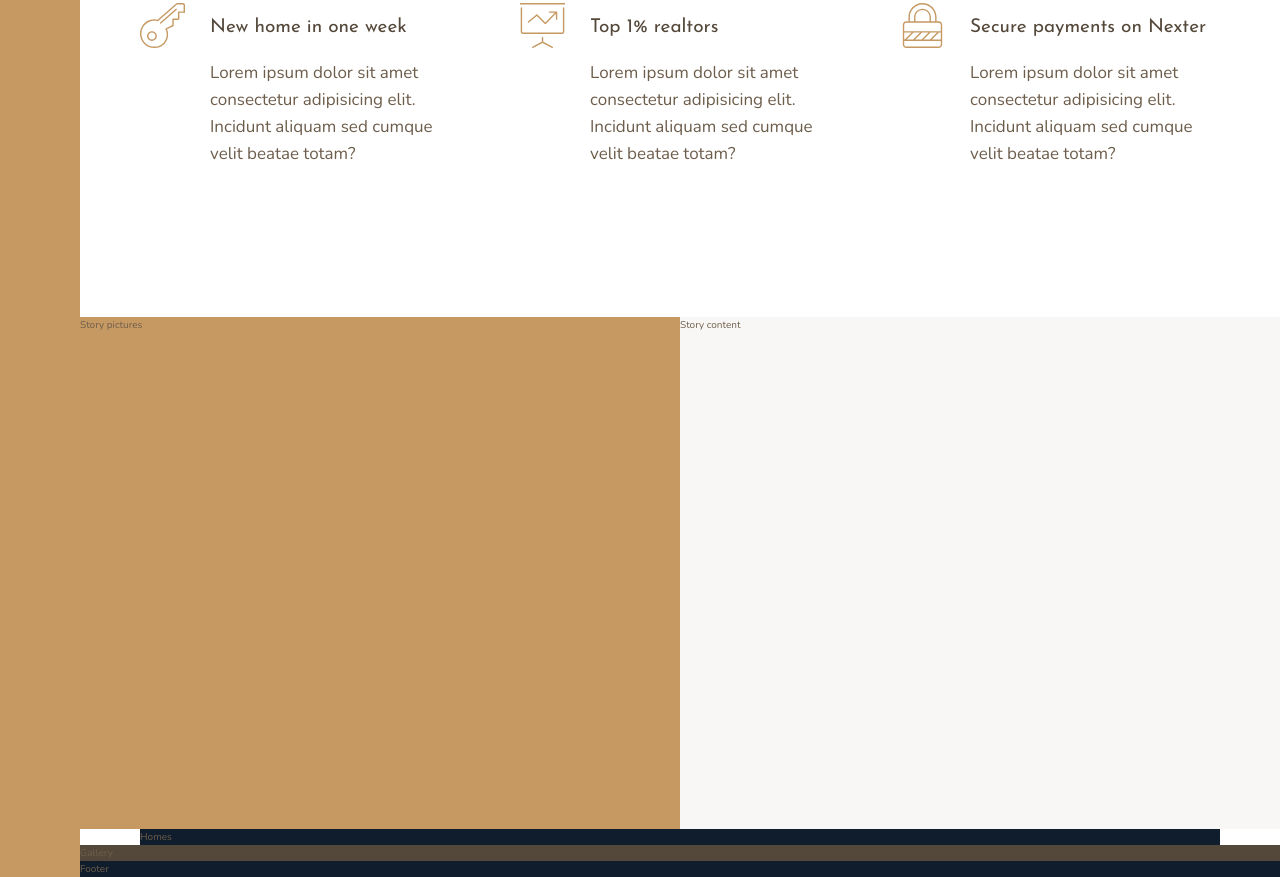
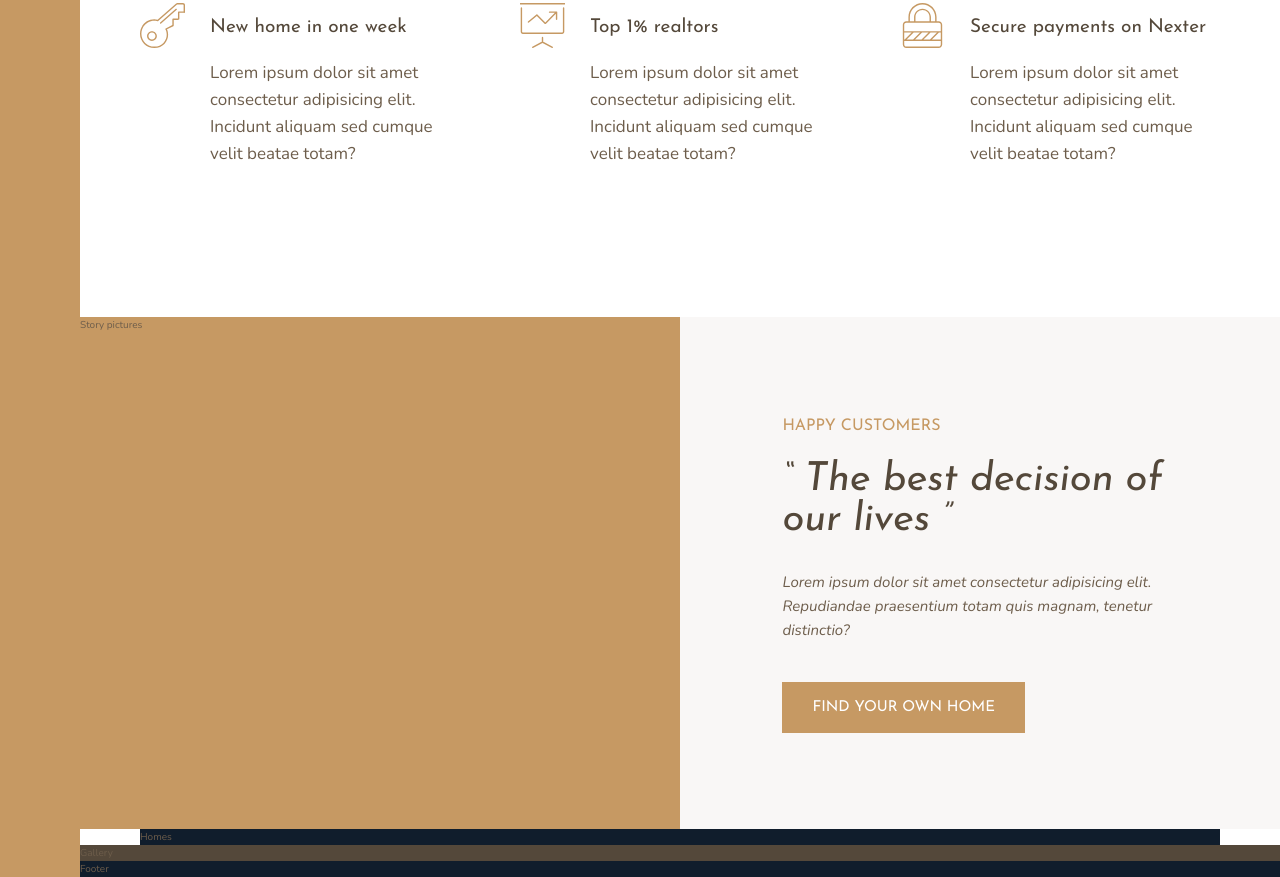
Before and after one commit to loxt/nexter, a website: page index.html in a window 1280 px wide. Shown: the part 991-1868 px from the top of the page. Drawn offline with nearby package versions, Linux system fonts and the light colour scheme.

Commit message:
chore: WIP story section

```diff
--- a/index.html
+++ b/index.html
@@ -41,14 +41,16 @@
           <use xlink:href="img/sprite.svg#icon-trophy"></use>
         </svg>
         <h4 class="heading-4 heading-4--dark">Only the best properties</h4>
-        <p class="feature__text">Lorem ipsum dolor sit amet consectetur adipisicing elit. Quis praesentium sit architecto natus doloremque provident in?</p>
+        <p class="feature__text">Lorem ipsum dolor sit amet consectetur adipisicing elit. Quis praesentium sit
+          architecto natus doloremque provident in?</p>
       </div>
       <div class="feature">
         <svg class="feature__icon">
           <use xlink:href="img/sprite.svg#icon-map-pin"></use>
         </svg>
         <h4 class="heading-4 heading-4--dark">All homes in top locations</h4>
-        <p class="feature__text">Lorem ipsum dolor sit, amet consectetur adipisicing elit. Repudiandae magni architecto atque esse voluptates ab.</p>
+        <p class="feature__text">Lorem ipsum dolor sit, amet consectetur adipisicing elit. Repudiandae magni architecto
+          atque esse voluptates ab.</p>
       </div>
       <div class="feature">
         <svg class="feature__icon">
@@ -81,7 +83,11 @@
     </div>
 
     <div class="story__content">
-      Story content
+      <h3 class="heading-3 mb-sm">Happy Customers</h3>
+      <h2 class="heading-2 heading-2--dark mb-md">&ldquo; The best decision of our lives &rdquo;</h2>
+      <p class="story__text ">Lorem ipsum dolor sit amet consectetur adipisicing elit. Repudiandae praesentium totam quis
+        magnam, tenetur distinctio?</p>
+      <button class="btn">Find your own home</button>
     </div>
 
     <section class="homes">
--- a/sass/_story.scss
+++ b/sass/_story.scss
@@ -7,5 +7,22 @@
   &__content {
     background-color: $color-grey-light-1;
     grid-column: col-start 5 / full-end;
+
+    padding: 6rem 8vw;
+
+    // display: flex;
+    // flex-direction: column;
+    // justify-content: center;
+    // align-items: flex-start;
+
+    display: grid;
+    align-content: center;
+    justify-items: start;
+  }
+
+  &__text {
+    font-size: 1.5rem;
+    font-style: italic;
+    margin-bottom: 4rem;
   }
 }
--- a/sass/_typography.scss
+++ b/sass/_typography.scss
@@ -9,21 +9,51 @@
 
 .heading-2 {
   @extend %heading;
+  font-size: 4rem;
+  font-style: italic;
+  line-height: 1;
+
+  &--light { color: $color-grey-light-1; }
+  &--dark { color: $color-grey-dark-1; }
 }
 
 .heading-3 {
   @extend %heading;
+
+  font-size: 1.6rem;
+  color: $color-primary;
+  text-transform: uppercase;
+
+  &--light { color: $color-grey-light-1; }
+  &--dark { color: $color-grey-dark-1; }
 }
 
 .heading-4 {
   @extend %heading;
   font-size: 1.9rem;
 
-  &--light {
-    color: $color-grey-light-1;
-  }
+  &--light { color: $color-grey-light-1; }
+  &--dark { color: $color-grey-dark-1; }
+}
 
-  &--dark {
-    color: $color-grey-dark-1;
+.btn {
+  background-color: $color-primary;
+  color: #fff;
+  border: none;
+  border-radius: 0;
+  font-family: $font-display, sans-serif;
+  font-size: 1.5rem;
+  text-transform: uppercase;
+  padding: 1.8rem 3rem;
+  cursor: pointer;
+  transition: all .2s;
+
+  &:hover {
+    background-color: $color-primary-dark;
   }
 }
+
+.mb-sm { margin-bottom: 2rem; }
+.mb-md { margin-bottom: 3rem; }
+.mb-lg { margin-bottom: 4rem; }
+.mb-hg { margin-bottom: 8rem; }
```
Also changed, not shown: css/style.css.
